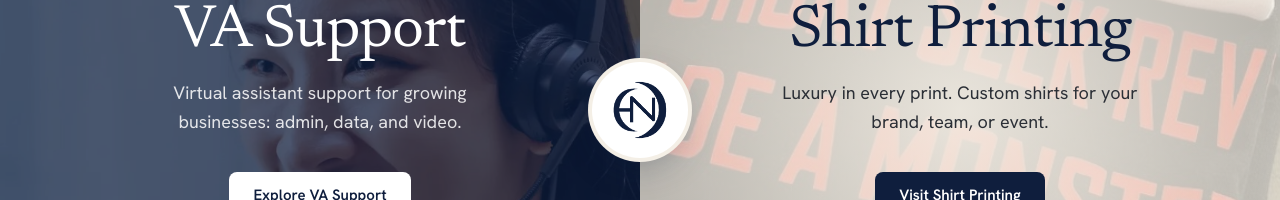
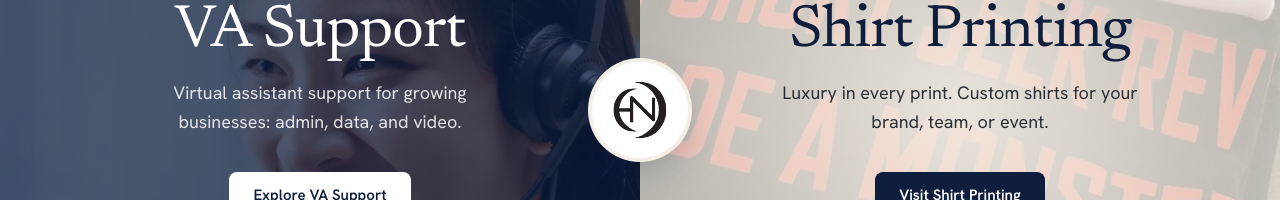
Before and after one commit to ralphchristiandD/agency-website, a Nuxt app: page / in a window 1280 px wide. Shown: the part 290-490 px from the top of the page. Built offline with nearby package versions, Linux system fonts and the light colour scheme.

Commit message:
Logo: client's original black file (no recolor); his white file on the navy footer

```diff
--- a/app/components/BrandLogo.vue
+++ b/app/components/BrandLogo.vue
@@ -1,22 +1,21 @@
 <!--
-  The Enrich logo mark (round "EN"), drawn from /public/logo.png.
-  It takes the current text color, so one file works everywhere:
-  <BrandLogo class="size-9 text-navy" />   or   <BrandLogo class="size-8 text-white" />
+  The Enrich logo mark (round "EN"), shown exactly as the client's original files (no recoloring):
+  - default:        /public/logo.png        (his Black.png) for light backgrounds
+  - variant="white" /public/logo-white.png  (his White.png) for dark backgrounds like the navy footer
+  Usage: <BrandLogo class="size-10" />   or   <BrandLogo variant="white" class="size-8" />
   Decorative: the surrounding link or text already says "Enrich" for screen readers.
 -->
 <script setup lang="ts">
-const mask = {
-  maskImage: 'url(/logo.png)',
-  WebkitMaskImage: 'url(/logo.png)',
-  maskSize: 'contain',
-  WebkitMaskSize: 'contain',
-  maskRepeat: 'no-repeat',
-  WebkitMaskRepeat: 'no-repeat',
-  maskPosition: 'center',
-  WebkitMaskPosition: 'center',
-}
+withDefaults(defineProps<{ variant?: 'black' | 'white' }>(), { variant: 'black' })
 </script>
 
 <template>
-  <span class="inline-block shrink-0 bg-current" :style="mask" aria-hidden="true" />
+  <img
+    :src="variant === 'white' ? '/logo-white.png' : '/logo.png'"
+    alt=""
+    width="289"
+    height="289"
+    class="inline-block shrink-0 object-contain"
+    aria-hidden="true"
+  >
 </template>
--- a/app/components/SiteFooter.vue
+++ b/app/components/SiteFooter.vue
@@ -9,7 +9,7 @@ const year = new Date().getFullYear()
     <div class="container-page grid gap-8 border-t border-white/10 py-10 md:grid-cols-[1.5fr_1fr_1fr]">
       <div>
         <p class="flex items-center gap-2 font-serif text-xl leading-none text-white">
-          <BrandLogo class="size-8" />
+          <BrandLogo variant="white" class="size-8" />
           {{ site.name }}
         </p>
       </div>
--- a/app/pages/index.vue
+++ b/app/pages/index.vue
@@ -46,7 +46,7 @@ useSeoMeta({
         aria-hidden="true"
       >
         <!-- The logo file has built-in empty space around the mark, so it's drawn larger than it looks -->
-        <BrandLogo class="size-16 text-navy sm:size-20" />
+        <BrandLogo class="size-16 sm:size-20" />
       </span>
 
       <div class="rise relative max-w-sm text-center">
```
Also changed, not shown: public/logo-white.png (added), 1 other file (tests, documents, lock files or other folders).
